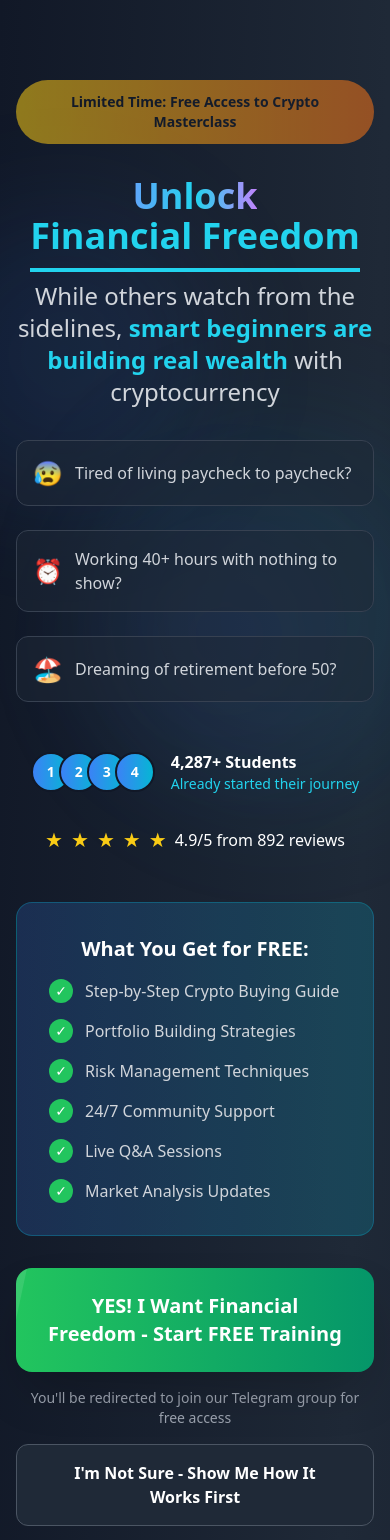
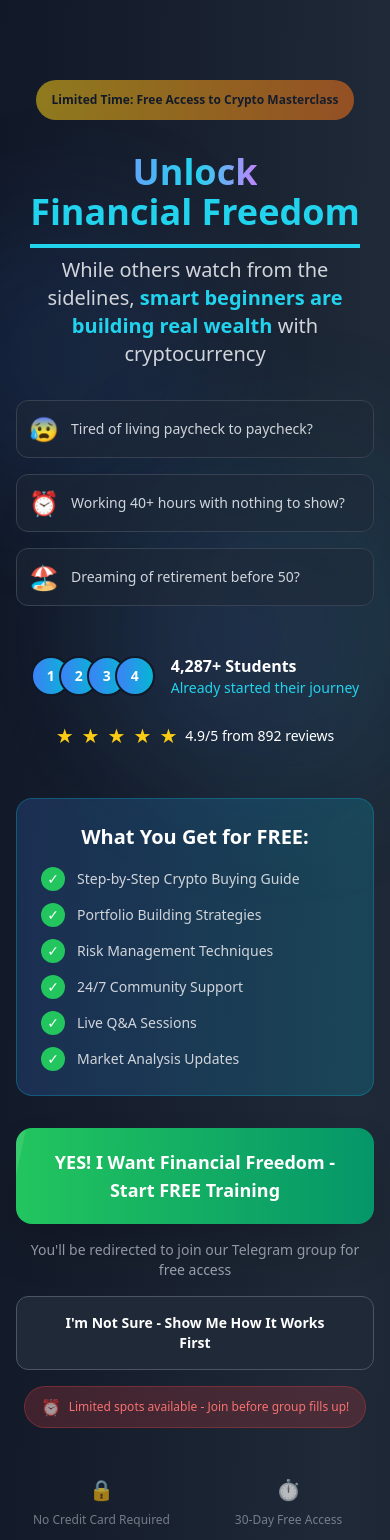
Before and after one commit to solofalpha/alphalanding, a Next.js app: page / in a window 390 px wide. Shown: the top 1540 px of the page. Built offline with nearby package versions, Linux system fonts and the light colour scheme.

Commit message:
responsive
responsoive now

```diff
--- a/pages/index.js
+++ b/pages/index.js
@@ -118,7 +118,7 @@ export default function CryptoLearningLanding() {
           <div className="max-w-6xl mx-auto text-center">
 
             {/* Attention-Grabbing Badge */}
-            <div className="inline-flex items-center px-6 py-3 bg-gradient-to-r from-yellow-400 to-orange-500 rounded-full text-gray-900 font-bold text-sm mb-8 animate-pulse">
+            <div className="inline-flex items-center px-4 sm:px-6 py-3 bg-gradient-to-r from-yellow-400 to-orange-500 rounded-full text-gray-900 font-bold text-xs sm:text-sm mb-8 animate-pulse">
               Limited Time: Free Access to Crypto Masterclass
             </div>
 
@@ -136,7 +136,7 @@ export default function CryptoLearningLanding() {
             </div>
 
             {/* Subheadline with Emotional Hook */}
-            <p className="text-2xl md:text-4xl text-gray-300 mb-8 font-light">
+            <p className="text-xl sm:text-2xl md:text-4xl text-gray-300 mb-8 font-light">
               While others watch from the sidelines,{" "}
               <span className="text-cyan-400 font-semibold">
                 smart beginners are building real wealth
@@ -146,7 +146,7 @@ export default function CryptoLearningLanding() {
 
             {/* Pain Points */}
             <div className="max-w-3xl mx-auto mb-12">
-              <div className="grid grid-cols-1 md:grid-cols-3 gap-6 text-left">
+              <div className="grid grid-cols-1 md:grid-cols-3 gap-4 sm:gap-6 text-left">
                 {[
                   {
                     icon: "😰",
@@ -161,16 +161,16 @@ export default function CryptoLearningLanding() {
                     text: "Dreaming of retirement before 50?"
                   }
                 ].map((point, index) => (
-                  <div key={index} className="flex items-center space-x-3 bg-gray-800/50 p-4 rounded-xl border border-gray-700">
+                  <div key={index} className="flex items-center space-x-3 bg-gray-800/50 p-3 sm:p-4 rounded-xl border border-gray-700">
                     <span className="text-2xl">{point.icon}</span>
-                    <span className="text-gray-300">{point.text}</span>
+                    <span className="text-gray-300 text-sm sm:text-base">{point.text}</span>
                   </div>
                 ))}
               </div>
             </div>
 
             {/* Social Proof */}
-            <div className="flex flex-col sm:flex-row items-center justify-center gap-8 mb-12">
+            <div className="flex flex-col sm:flex-row items-center justify-center gap-6 sm:gap-8 mb-12">
               <div className="flex items-center space-x-4">
                 <div className="flex -space-x-3">
                   {[1, 2, 3, 4].map((i) => (
@@ -189,17 +189,17 @@ export default function CryptoLearningLanding() {
                 {"★★★★★".split('').map((star, i) => (
                   <span key={i} className="text-xl">{star}</span>
                 ))}
-                <span className="text-white ml-2">4.9/5 from 892 reviews</span>
+                <span className="text-white ml-2 text-sm sm:text-base">4.9/5 from 892 reviews</span>
               </div>
             </div>
 
             {/* Enhanced CTA Section */}
             <div className="max-w-2xl mx-auto">
-              <div className="bg-gradient-to-r from-blue-500/20 to-cyan-500/20 rounded-2xl p-8 border border-cyan-500/30 mb-8">
+              <div className="bg-gradient-to-r from-blue-500/20 to-cyan-500/20 rounded-2xl p-6 sm:p-8 border border-cyan-500/30 mb-8">
                 <h3 className="text-xl md:text-2xl font-bold text-white mb-4">
                   What You Get for FREE:
                 </h3>
-                <div className="grid grid-cols-1 md:grid-cols-2 gap-4 text-left">
+                <div className="grid grid-cols-1 sm:grid-cols-2 gap-3 sm:gap-4 text-left">
                   {[
                     "Step-by-Step Crypto Buying Guide",
                     "Portfolio Building Strategies",
@@ -212,7 +212,7 @@ export default function CryptoLearningLanding() {
                       <div className="w-6 h-6 bg-green-500 rounded-full flex items-center justify-center">
                         <span className="text-white text-sm">✓</span>
                       </div>
-                      <span className="text-gray-300">{benefit}</span>
+                      <span className="text-gray-300 text-sm">{benefit}</span>
                     </div>
                   ))}
                 </div>
@@ -224,7 +224,7 @@ export default function CryptoLearningLanding() {
                   href="https://t.me/+LAVc0V_XYN9mZDFk"
                   target="_blank"
                   rel="noopener noreferrer"
-                  className="block w-full px-8 py-6 bg-gradient-to-r from-green-500 to-emerald-600 hover:from-green-600 hover:to-emerald-700 text-white font-bold rounded-2xl transition-all duration-300 transform hover:scale-105 shadow-2xl text-xl relative overflow-hidden group"
+                  className="block w-full px-8 py-5 sm:py-6 bg-gradient-to-r from-green-500 to-emerald-600 hover:from-green-600 hover:to-emerald-700 text-white font-bold rounded-2xl transition-all duration-300 transform hover:scale-105 shadow-2xl text-lg sm:text-xl relative overflow-hidden group"
                 >
                   <div className="absolute inset-0 bg-white/10 transform -skew-x-12 -translate-x-full group-hover:translate-x-full transition-transform duration-1000"></div>
                   <span className="relative">
@@ -237,7 +237,7 @@ export default function CryptoLearningLanding() {
 
                 <button
                   onClick={() => document.getElementById('steps').scrollIntoView({ behavior: 'smooth' })}
-                  className="px-8 py-4 bg-gray-800 hover:bg-gray-700 text-white font-bold rounded-xl transition-all duration-300 w-full border border-gray-600"
+                  className="px-8 py-4 bg-gray-800 hover:bg-gray-700 text-white font-bold rounded-xl transition-all duration-300 w-full border border-gray-600 text-sm sm:text-base"
                 >
                   I&apos;m Not Sure - Show Me How It Works First
                 </button>
@@ -246,7 +246,7 @@ export default function CryptoLearningLanding() {
                 <div className="text-center mt-4">
                   <div className="inline-flex items-center space-x-2 bg-red-500/20 px-4 py-2 rounded-full border border-red-500/30">
                     <span className="animate-pulse">⏰</span>
-                    <span className="text-red-400 text-sm font-medium">
+                    <span className="text-red-400 text-xs sm:text-sm font-medium">
                       Limited spots available - Join before group fills up!
                     </span>
                   </div>
@@ -255,7 +255,7 @@ export default function CryptoLearningLanding() {
             </div>
 
             {/* Trust Indicators */}
-            <div className="mt-12 grid grid-cols-2 md:grid-cols-4 gap-8 opacity-70">
+            <div className="mt-12 grid grid-cols-2 md:grid-cols-4 gap-4 sm:gap-8 opacity-70">
               {[
                 { icon: "🔒", text: "No Credit Card Required" },
                 { icon: "⏱️", text: "30-Day Free Access" },
@@ -263,8 +263,8 @@ export default function CryptoLearningLanding() {
                 { icon: "↩️", text: "Cancel Anytime" }
               ].map((item, index) => (
                 <div key={index} className="text-center">
-                  <div className="text-2xl mb-2">{item.icon}</div>
-                  <div className="text-gray-400 text-sm">{item.text}</div>
+                  <div className="text-xl sm:text-2xl mb-2">{item.icon}</div>
+                  <div className="text-gray-400 text-xs sm:text-sm">{item.text}</div>
                 </div>
               ))}
             </div>
@@ -278,7 +278,7 @@ export default function CryptoLearningLanding() {
               Real People, Real Results
             </h2>
 
-            <div className="grid md:grid-cols-3 gap-8">
+            <div className="grid md:grid-cols-3 gap-6 sm:gap-8">
               {[
                 {
                   name: "Sarah K.",
@@ -323,7 +323,7 @@ export default function CryptoLearningLanding() {
         {/* Stats Section */}
         <section className="py-12 px-4 sm:px-6 lg:px-8">
           <div className="max-w-6xl mx-auto">
-            <div className="grid grid-cols-2 md:grid-cols-4 gap-6">
+            <div className="grid grid-cols-2 md:grid-cols-4 gap-4 sm:gap-6">
               {[
                 { number: "5", label: "Simple Steps" },
                 { number: "$20", label: "Minimum Start" },
@@ -368,7 +368,7 @@ export default function CryptoLearningLanding() {
                     {/* Content */}
                     <div className="flex-1">
                       <h3 className="text-xl font-bold text-white mb-3">{step.title}</h3>
-                      <p className="text-gray-300 mb-4 leading-relaxed">{step.description}</p>
+                      <p className="text-gray-300 mb-4 leading-relaxed text-sm sm:text-base">{step.description}</p>
 
                       {/* Tips */}
                       <div className="mb-4">
@@ -412,11 +412,11 @@ export default function CryptoLearningLanding() {
               What Happens If You Don&apos;t Start Today?
             </h2>
 
-            <div className="grid md:grid-cols-2 gap-8 mb-8">
+            <div className="grid md:grid-cols-2 gap-6 sm:gap-8 mb-8">
               <div className="bg-red-500/10 rounded-2xl p-6 border border-red-500/20">
-                <div className="text-2xl mb-4">The Cost of Waiting</div>
-                <h3 className="text-xl font-bold text-white mb-4">What You&apos;ll Miss</h3>
-                <ul className="space-y-3 text-left">
+                <div className="text-xl sm:text-2xl mb-4">The Cost of Waiting</div>
+                <h3 className="text-lg sm:text-xl font-bold text-white mb-4">What You&apos;ll Miss</h3>
+                <ul className="space-y-3 text-left text-sm sm:text-base">
                   {[
                     "Miss the next crypto bull run",
                     "Watch others profit while you hesitate",
@@ -433,9 +433,9 @@ export default function CryptoLearningLanding() {
               </div>
 
               <div className="bg-green-500/10 rounded-2xl p-6 border border-green-500/20">
-                <div className="text-2xl mb-4">The Reward of Starting</div>
-                <h3 className="text-xl font-bold text-white mb-4">What You&apos;ll Gain</h3>
-                <ul className="space-y-3 text-left">
+                <div className="text-xl sm:text-2xl mb-4">The Reward of Starting</div>
+                <h3 className="text-lg sm:text-xl font-bold text-white mb-4">What You&apos;ll Gain</h3>
+                <ul className="space-y-3 text-left text-sm sm:text-base">
                   {[
                     "Catch the next 10x opportunity",
                     "Build wealth while you sleep",
@@ -474,7 +474,7 @@ export default function CryptoLearningLanding() {
                       {coin.risk} Risk
                     </span>
                   </div>
-                  <p className="text-gray-300 mb-3">{coin.description}</p>
+                  <p className="text-gray-300 mb-3 text-sm sm:text-base">{coin.description}</p>
                   <div className="text-sm text-cyan-400">
                     <strong>Why start here:</strong> {coin.why}
                   </div>
@@ -495,7 +495,7 @@ export default function CryptoLearningLanding() {
               {commonMistakes.map((mistake, index) => (
                 <div key={index} className="flex items-start bg-gray-800/50 backdrop-blur-sm rounded-xl border border-gray-700 p-4">
                   <span className="text-red-400 mr-3 mt-1">❌</span>
-                  <p className="text-gray-300">{mistake}</p>
+                  <p className="text-gray-300 text-sm sm:text-base">{mistake}</p>
                 </div>
               ))}
             </div>
@@ -521,7 +521,7 @@ export default function CryptoLearningLanding() {
                 },
                 {
                   objection: "I'm worried about scams and losing money",
-                  response: "That's exactly why you need proper education! We teach you how to spot scams and protect your investments from day one."
+                  response: "That&apos;s exactly why you need proper education! We teach you how to spot scams and protect your investments from day one."
                 },
                 {
                   objection: "I don't have time to learn this",
@@ -535,7 +535,7 @@ export default function CryptoLearningLanding() {
                     </div>
                     <div>
                       <h3 className="text-lg font-bold text-white mb-2">{item.objection}</h3>
-                      <p className="text-gray-300">{item.response}</p>
+                      <p className="text-gray-300 text-sm sm:text-base">{item.response}</p>
                     </div>
                   </div>
                 </div>
@@ -565,7 +565,7 @@ export default function CryptoLearningLanding() {
                   {
                     icon: "🛡️",
                     title: "No Investment Needed",
-                    desc: "Learn first, invest when you're ready"
+                    desc: "Learn first, invest when you&apos;re ready"
                   },
                   {
                     icon: "⏰",
@@ -589,7 +589,7 @@ export default function CryptoLearningLanding() {
               </div>
 
               <div className="bg-yellow-500/20 border border-yellow-500/30 rounded-xl p-4">
-                <p className="text-yellow-300 font-semibold">
+                <p className="text-yellow-300 font-semibold text-sm sm:text-base">
                   Warning: The only risk is NOT starting. Every day you wait, you&apos;re missing potential opportunities in the crypto market.
                 </p>
               </div>
@@ -625,7 +625,7 @@ export default function CryptoLearningLanding() {
               ].map((faq, index) => (
                 <div key={index} className="bg-gray-800/50 backdrop-blur-sm rounded-2xl border border-gray-700 p-6">
                   <h3 className="text-lg font-bold text-white mb-3">{faq.question}</h3>
-                  <p className="text-gray-300 leading-relaxed">{faq.answer}</p>
+                  <p className="text-gray-300 leading-relaxed text-sm sm:text-base">{faq.answer}</p>
                 </div>
               ))}
             </div>
@@ -641,12 +641,12 @@ export default function CryptoLearningLanding() {
               <div className="flex flex-col sm:flex-row items-center justify-center space-y-2 sm:space-y-0 sm:space-x-4">
                 <div className="flex items-center">
                   <span className="animate-pulse text-red-400 mr-2">🔥</span>
-                  <span className="text-red-400 font-bold">LIVE:</span>
+                  <span className="text-red-400 font-bold text-sm">LIVE:</span>
                 </div>
-                <div className="text-white">
+                <div className="text-white text-sm sm:text-base">
                   <span className="font-bold">47 people</span> joined in the last hour
                 </div>
-                <div className="text-yellow-400">
+                <div className="text-yellow-400 text-sm sm:text-base">
                   Only <span className="font-bold">23 spots</span> remaining today
                 </div>
               </div>
@@ -658,13 +658,13 @@ export default function CryptoLearningLanding() {
                 Your Financial Future Starts Now
               </h2>
 
-              <p className="text-xl text-gray-300 mb-8 max-w-2xl mx-auto">
+              <p className="text-base sm:text-xl text-gray-300 mb-8 max-w-2xl mx-auto">
                 Join <span className="text-cyan-400 font-bold">4,287+ beginners</span> who&apos;ve already taken control of their financial destiny.
                 What are you waiting for?
               </p>
 
               {/* Benefits Recap */}
-              <div className="grid grid-cols-2 md:grid-cols-4 gap-4 mb-8">
+              <div className="grid grid-cols-2 sm:grid-cols-4 gap-4 mb-8">
                 {[
                   "Free Access",
                   "24/7 Support",
@@ -682,7 +682,7 @@ export default function CryptoLearningLanding() {
                 href="https://t.me/+LAVc0V_XYN9mZDFk"
                 target="_blank"
                 rel="noopener noreferrer"
-                className="inline-flex items-center justify-center w-full max-w-md px-8 py-6 bg-gradient-to-r from-green-500 to-emerald-600 hover:from-green-600 hover:to-emerald-700 text-white font-bold rounded-2xl transition-all duration-300 transform hover:scale-105 shadow-2xl text-xl mb-4"
+                className="inline-flex items-center justify-center w-full max-w-md px-8 py-5 sm:py-6 bg-gradient-to-r from-green-500 to-emerald-600 hover:from-green-600 hover:to-emerald-700 text-white font-bold rounded-2xl transition-all duration-300 transform hover:scale-105 shadow-2xl text-lg sm:text-xl mb-4"
               >
                 START MY FREE CRYPTO JOURNEY NOW
               </a>
```
